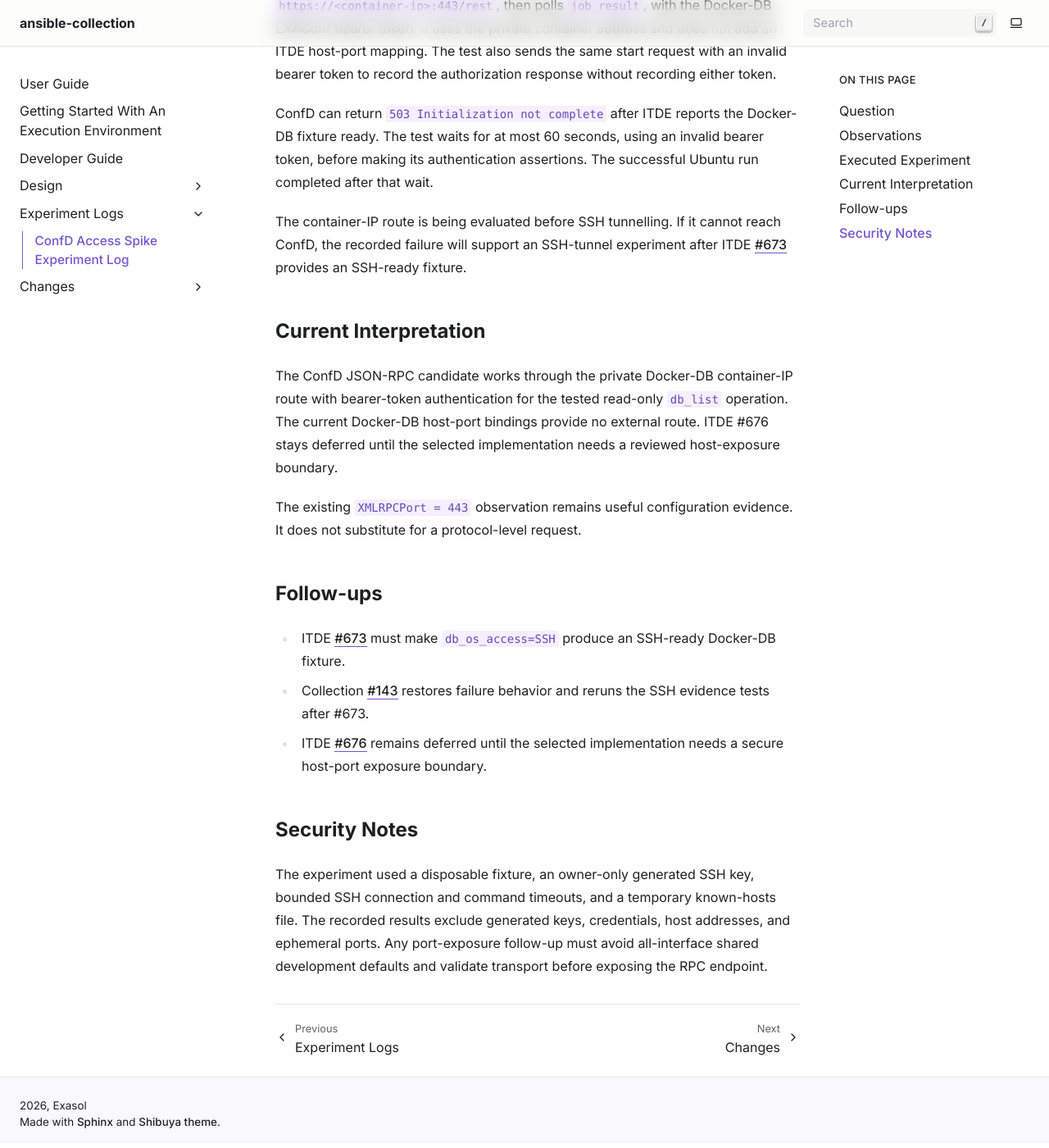
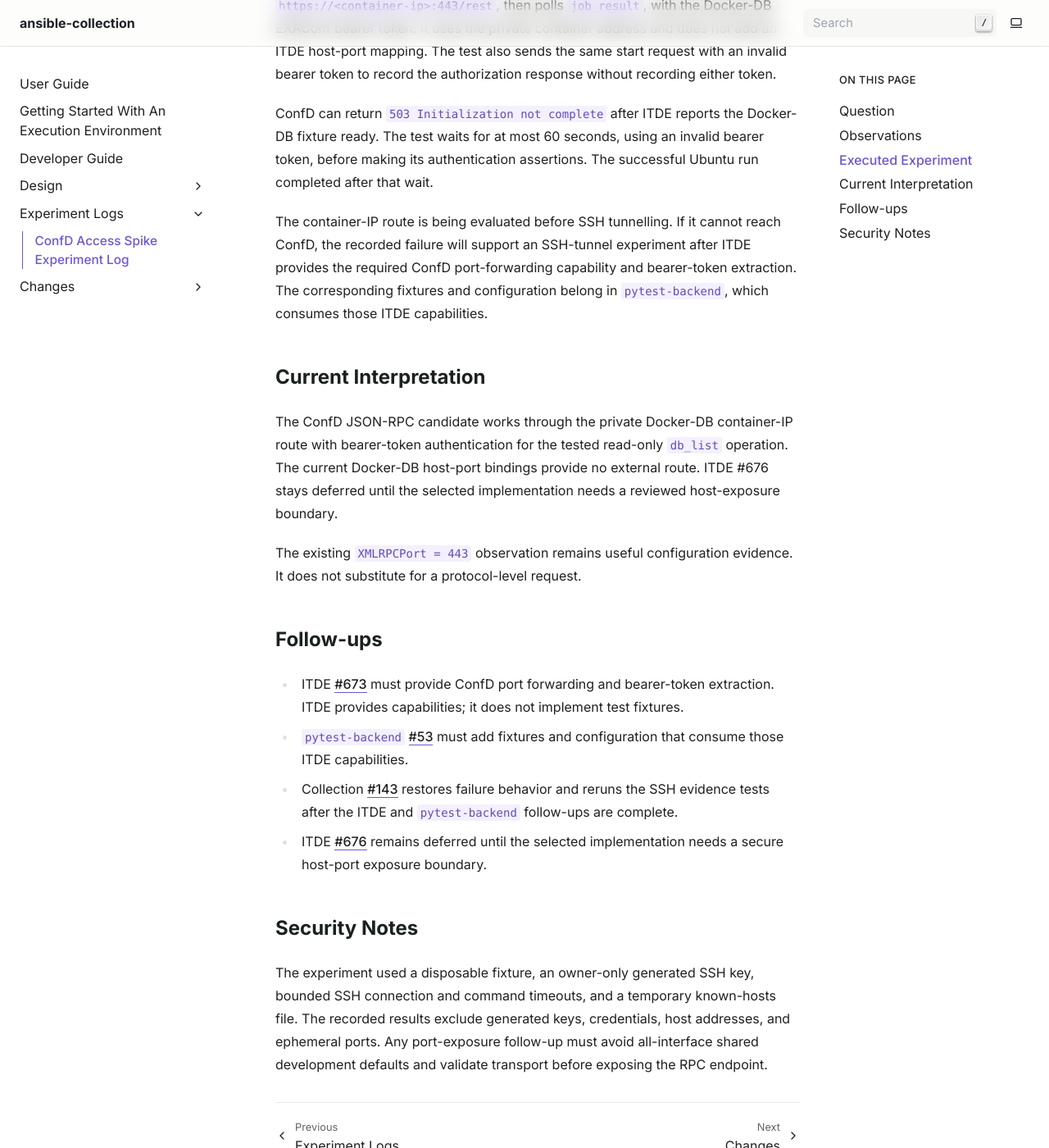
Before and after one commit to exasol/ansible-collection, a Sphinx documentation site: the page built from doc/experiments/confd_access_spike_log.md, in a window 1280 px wide and 1400 px high, scrolled down 1612 px. Shown: the whole window at 82% size. Built offline with Sphinx 7.4.7, drawn with Linux system fonts in a browser that asks for light colours.

Commit message:
Clarified ITDE and pytest-backend responsibilities and linked pytest-backend #53

```diff
--- a/doc/experiments/confd_access_spike_log.md
+++ b/doc/experiments/confd_access_spike_log.md
@@ -59,8 +59,9 @@ successful Ubuntu run completed after that wait.
 
 The container-IP route is being evaluated before SSH tunnelling. If it cannot
 reach ConfD, the recorded failure will support an SSH-tunnel experiment after
-ITDE [#673](https://github.com/exasol/integration-test-docker-environment/issues/673)
-provides an SSH-ready fixture.
+ITDE provides the required ConfD port-forwarding capability and bearer-token
+extraction. The corresponding fixtures and configuration belong in
+`pytest-backend`, which consumes those ITDE capabilities.
 
 ## Current Interpretation
 
@@ -76,9 +77,13 @@ evidence. It does not substitute for a protocol-level request.
 ## Follow-ups
 
 * ITDE [#673](https://github.com/exasol/integration-test-docker-environment/issues/673)
-  must make `db_os_access=SSH` produce an SSH-ready Docker-DB fixture.
+  must provide ConfD port forwarding and bearer-token extraction. ITDE provides
+  capabilities; it does not implement test fixtures.
+* `pytest-backend` [#53](https://github.com/exasol/pytest-backend/issues/53)
+  must add fixtures and configuration that consume those ITDE capabilities.
 * Collection [#143](https://github.com/exasol/ansible-collection/issues/143)
-  restores failure behavior and reruns the SSH evidence tests after #673.
+  restores failure behavior and reruns the SSH evidence tests after the ITDE
+  and `pytest-backend` follow-ups are complete.
 * ITDE [#676](https://github.com/exasol/integration-test-docker-environment/issues/676)
   remains deferred until the selected implementation needs a secure host-port
   exposure boundary.
```
